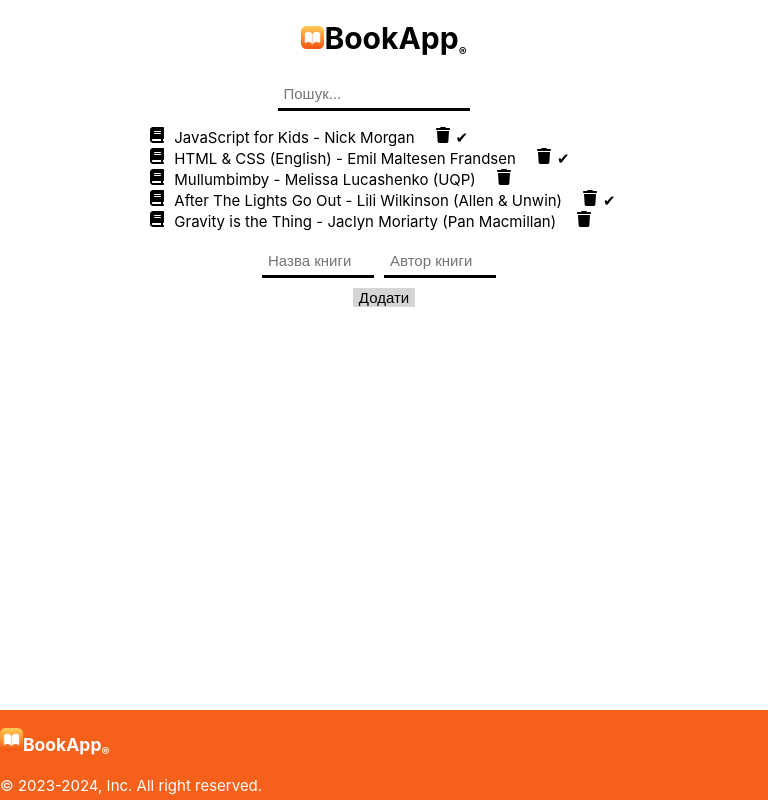
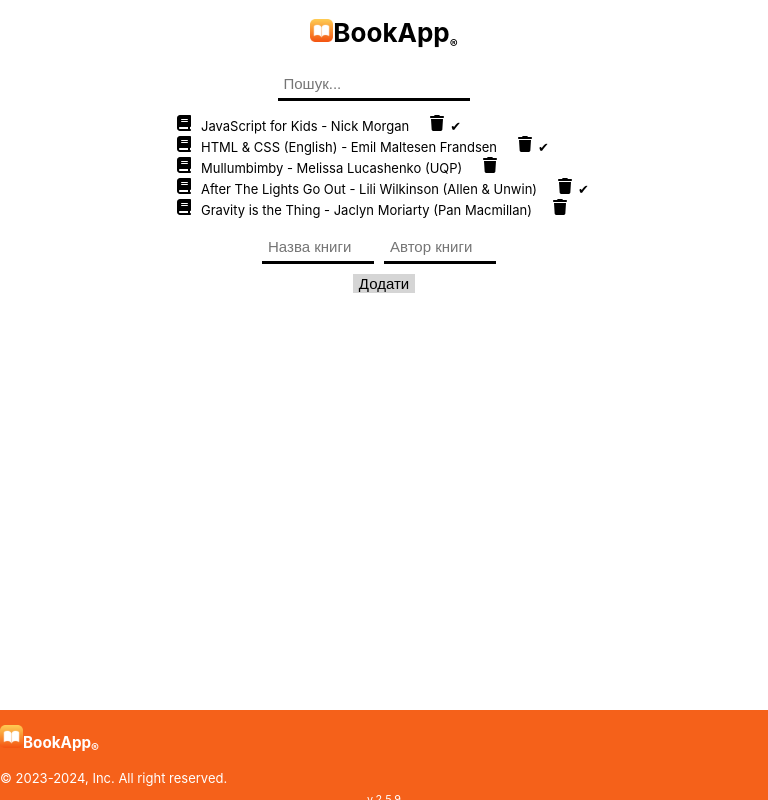
Before and after one commit to Terminator2220/BookApp, a React (Create React App) app: page / in a window 768 px wide. Built offline with nearby package versions, Linux system fonts and the light colour scheme; the HTML template or start-up script is replaced by a standard one.

Commit message:
Update index.css

```diff
--- a/src/index.css
+++ b/src/index.css
@@ -29,7 +29,7 @@
 /* Адаптація для планшетів */
 @media only screen and (min-width: 601px) and (max-width: 1024px) {
   body {
-    font-size: 15px; /* Налаштуйте розмір шрифту для планшетів за потребою */
+    font-size: 13px; /* Налаштуйте розмір шрифту для планшетів за потребою */
   }
 }
 
```
